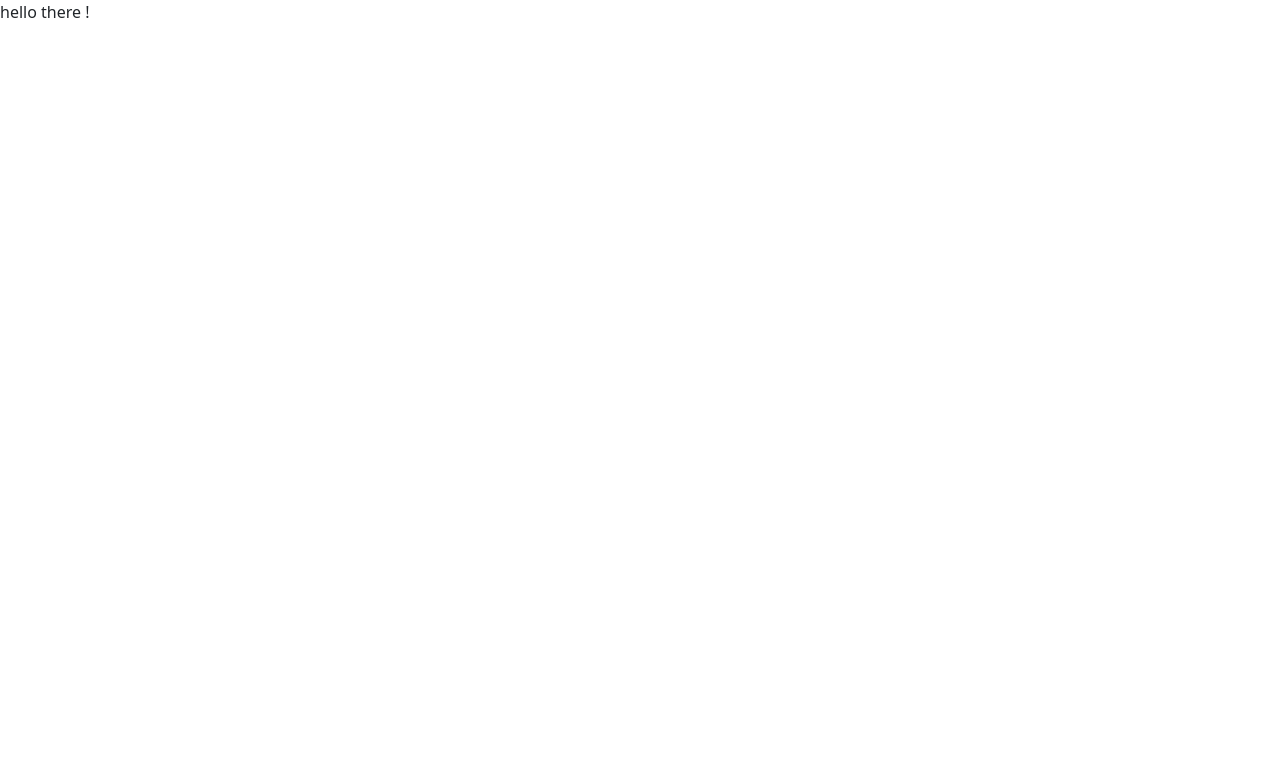
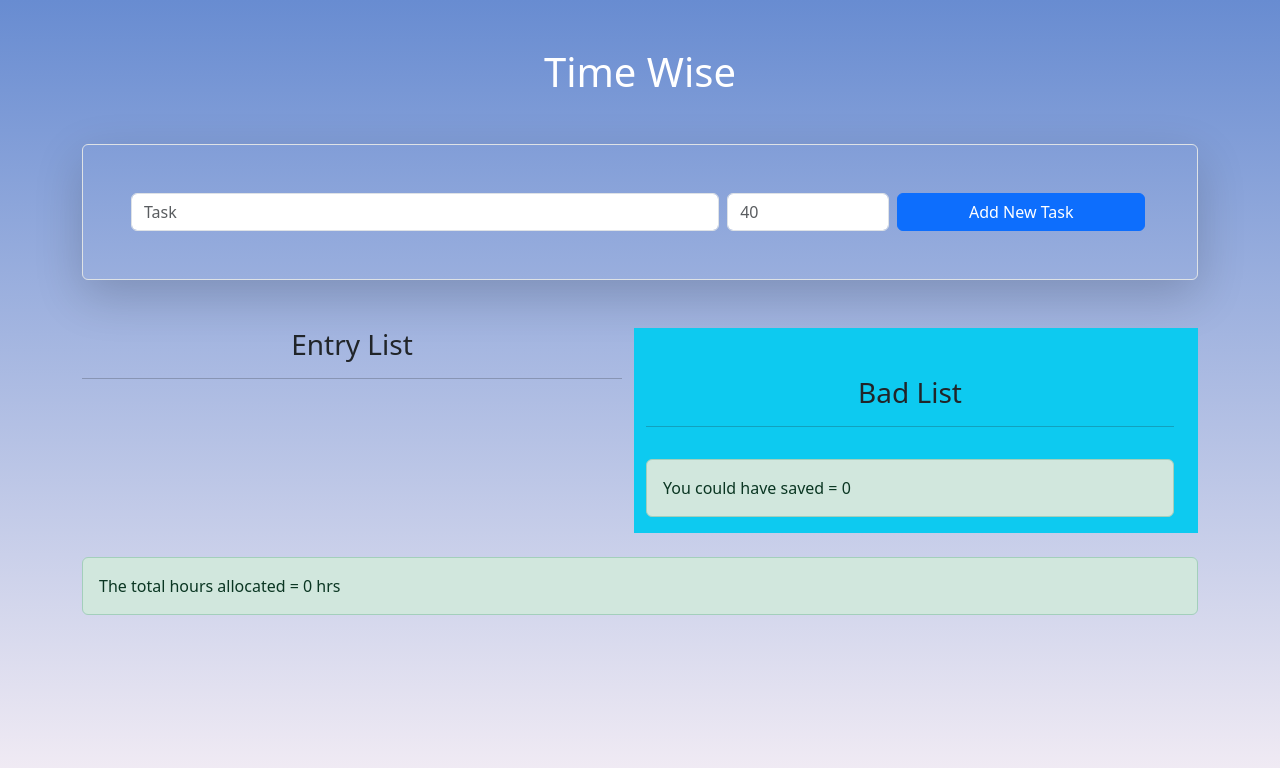
Before and after one commit to sushil-40/time-wise-app-using-react, a React (Vite) app: page / in a window 1280 px wide. Shown: the top 768 px of the page. Built offline with nearby package versions, Linux system fonts and the light colour scheme.

Commit message:
adding useState for Form input section

```diff
--- a/src/App.jsx
+++ b/src/App.jsx
@@ -1,7 +1,56 @@
 import "./App.css";
+import { Form } from "./components/Form";
 
 function App() {
-  return <>hello there !</>;
+  return (
+    <div className="wrapper pt-5">
+      {/* <!-- title  --> */}
+
+      <div className="container">
+        <h1 className="text-center">Time Wise</h1>
+
+        {/* <!-- form  --> */}
+
+        <Form />
+
+        {/* <!-- tables   --> */}
+        <div className="row mt-5">
+          <div className="col">
+            <h3 className="text-center">Entry List</h3>
+            {/* <!-- Entry List table  --> */}
+            <hr />
+            <table className="table table-striped table-hover border">
+              <tbody id="entryList"></tbody>
+            </table>
+          </div>
+
+          <div className="col bg-info">
+            {/* <!-- Bad List table  --> */}
+
+            <div className="row mt-5">
+              <div className="col">
+                <h3 className="text-center">Bad List</h3>
+
+                <hr />
+                <table className="table table-striped table-hover border">
+                  <tbody id="badList"></tbody>
+                </table>
+
+                <div className="alert alert-success">
+                  You could have saved = <span id="savedHrsElm">0</span>
+                </div>
+              </div>
+            </div>
+          </div>
+        </div>
+
+        <br />
+        <div className="alert alert-success">
+          The total hours allocated = <span id="ttlHrs">0</span> hrs
+        </div>
+      </div>
+    </div>
+  );
 }
 
 export default App;
--- /dev/null
+++ b/src/components/Form.jsx
@@ -0,0 +1,46 @@
+import React, { useState } from "react";
+
+export const Form = () => {
+  const [Form, setForm] = useState({});
+
+  const handleOnChange = (e) => {
+    const { name, value } = e.target;
+    setForm({ ...Form, [name]: value });
+  };
+  console.log(Form);
+  return (
+    <form
+      onSubmit="handleOnSubmit(this)"
+      action="javascript:void(0)"
+      className="border p-5 rounded shadow-lg mt-5"
+    >
+      <div className="row g-2">
+        <div className="col-md-7">
+          <input
+            type="text"
+            className="form-control"
+            placeholder="Task"
+            aria-label="First name"
+            name="task"
+            id="task"
+            onChange={handleOnChange}
+          />
+        </div>
+        <div className="col-md-2">
+          <input
+            type="number"
+            className="form-control"
+            placeholder="40"
+            aria-label="Last name"
+            name="hr"
+            min="1"
+            onChange={handleOnChange}
+          />
+        </div>
+        <div className="col-md-3 d-grid">
+          <button className="btn btn-primary">Add New Task</button>
+        </div>
+      </div>
+    </form>
+  );
+};
```
